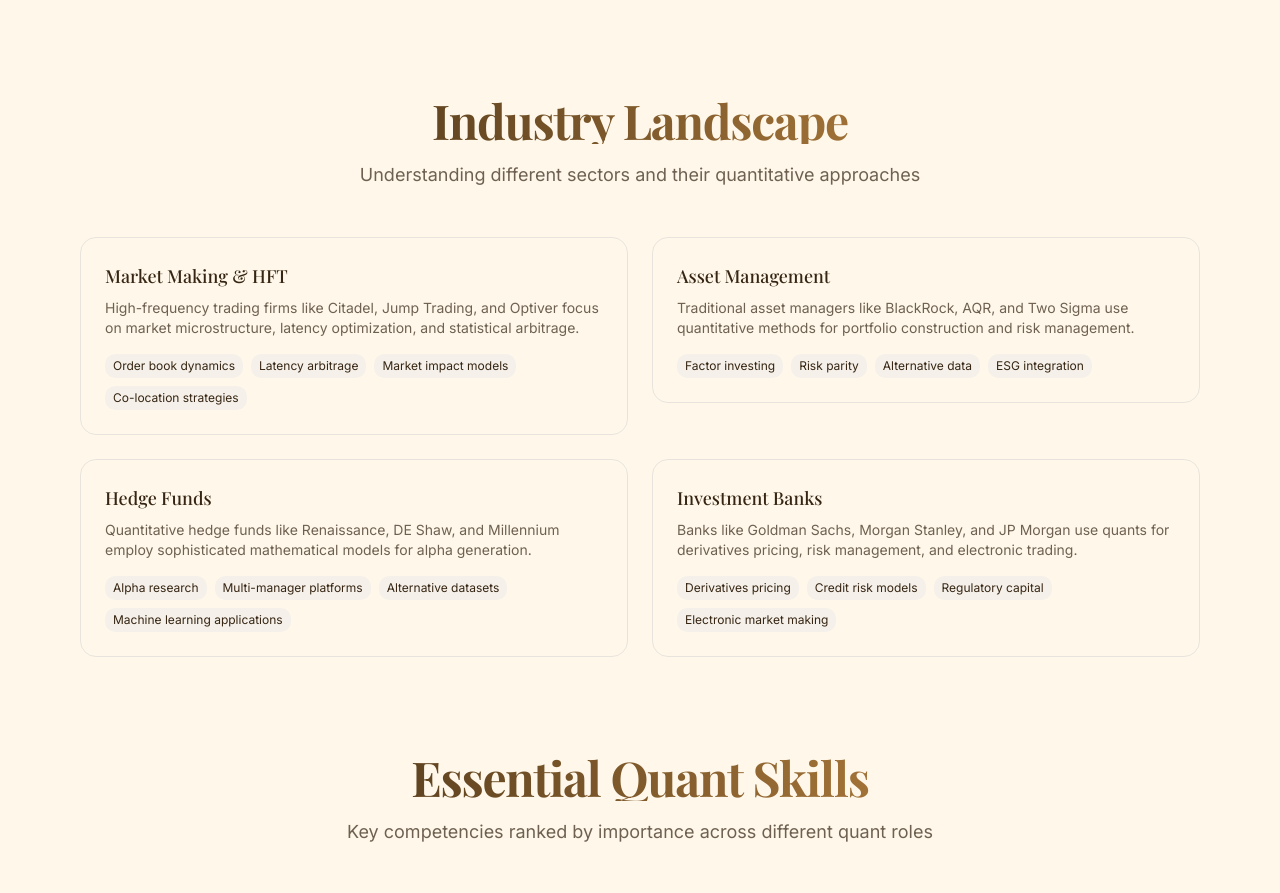
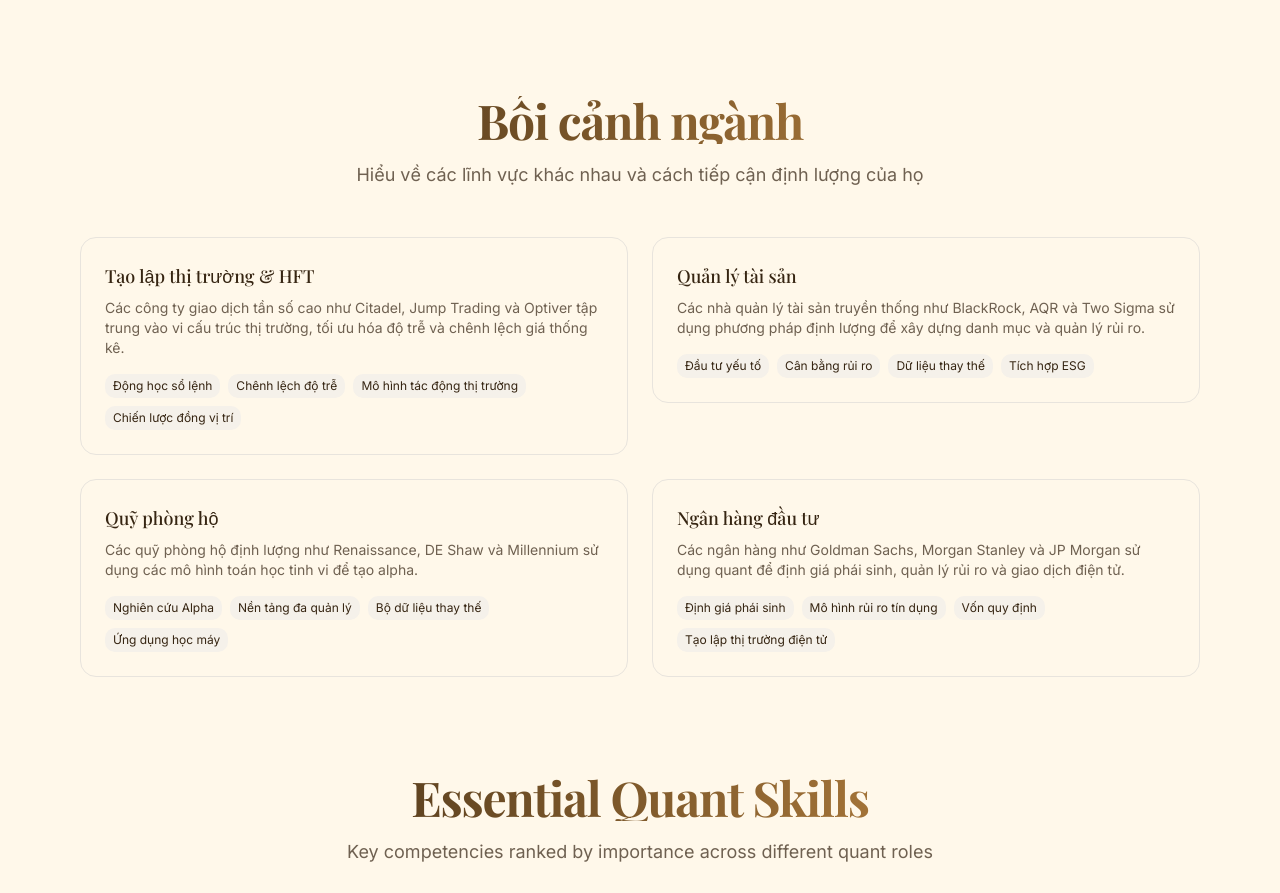
Before and after one commit to tridinhbui/quantfident, a Next.js app: page / in a window 1280 px wide. Shown: the part 2927-3820 px from the top of the page. Built offline with nearby package versions, Linux system fonts and the light colour scheme; no server answers; a web font is replaced by a local one.

Commit message:
feat: continue Vietnamese translation for industry insights

```diff
--- a/src/components/sections/industry-insights.tsx
+++ b/src/components/sections/industry-insights.tsx
@@ -3,30 +3,30 @@
 
 const insights = [
   {
-    title: "Market Making & HFT",
-    description: "High-frequency trading firms like Citadel, Jump Trading, and Optiver focus on market microstructure, latency optimization, and statistical arbitrage.",
-    topics: ["Order book dynamics", "Latency arbitrage", "Market impact models", "Co-location strategies"]
+    title: "Tạo lập thị trường & HFT",
+    description: "Các công ty giao dịch tần số cao như Citadel, Jump Trading và Optiver tập trung vào vi cấu trúc thị trường, tối ưu hóa độ trễ và chênh lệch giá thống kê.",
+    topics: ["Động học sổ lệnh", "Chênh lệch độ trễ", "Mô hình tác động thị trường", "Chiến lược đồng vị trí"]
   },
   {
-    title: "Asset Management",
-    description: "Traditional asset managers like BlackRock, AQR, and Two Sigma use quantitative methods for portfolio construction and risk management.",
-    topics: ["Factor investing", "Risk parity", "Alternative data", "ESG integration"]
+    title: "Quản lý tài sản",
+    description: "Các nhà quản lý tài sản truyền thống như BlackRock, AQR và Two Sigma sử dụng phương pháp định lượng để xây dựng danh mục và quản lý rủi ro.",
+    topics: ["Đầu tư yếu tố", "Cân bằng rủi ro", "Dữ liệu thay thế", "Tích hợp ESG"]
   },
   {
-    title: "Hedge Funds",
-    description: "Quantitative hedge funds like Renaissance, DE Shaw, and Millennium employ sophisticated mathematical models for alpha generation.",
-    topics: ["Alpha research", "Multi-manager platforms", "Alternative datasets", "Machine learning applications"]
+    title: "Quỹ phòng hộ",
+    description: "Các quỹ phòng hộ định lượng như Renaissance, DE Shaw và Millennium sử dụng các mô hình toán học tinh vi để tạo alpha.",
+    topics: ["Nghiên cứu Alpha", "Nền tảng đa quản lý", "Bộ dữ liệu thay thế", "Ứng dụng học máy"]
   },
   {
-    title: "Investment Banks",
-    description: "Banks like Goldman Sachs, Morgan Stanley, and JP Morgan use quants for derivatives pricing, risk management, and electronic trading.",
-    topics: ["Derivatives pricing", "Credit risk models", "Regulatory capital", "Electronic market making"]
+    title: "Ngân hàng đầu tư",
+    description: "Các ngân hàng như Goldman Sachs, Morgan Stanley và JP Morgan sử dụng quant để định giá phái sinh, quản lý rủi ro và giao dịch điện tử.",
+    topics: ["Định giá phái sinh", "Mô hình rủi ro tín dụng", "Vốn quy định", "Tạo lập thị trường điện tử"]
   }
 ];
 
 export function IndustryInsights() {
   return (
-    <Section title="Industry Landscape" description="Understanding different sectors and their quantitative approaches">
+    <Section title="Bối cảnh ngành" description="Hiểu về các lĩnh vực khác nhau và cách tiếp cận định lượng của họ">
       <div className="grid gap-6 md:grid-cols-2">
         {insights.map((insight, i) => (
           <FadeIn key={insight.title} delay={i * 0.05}>
```
